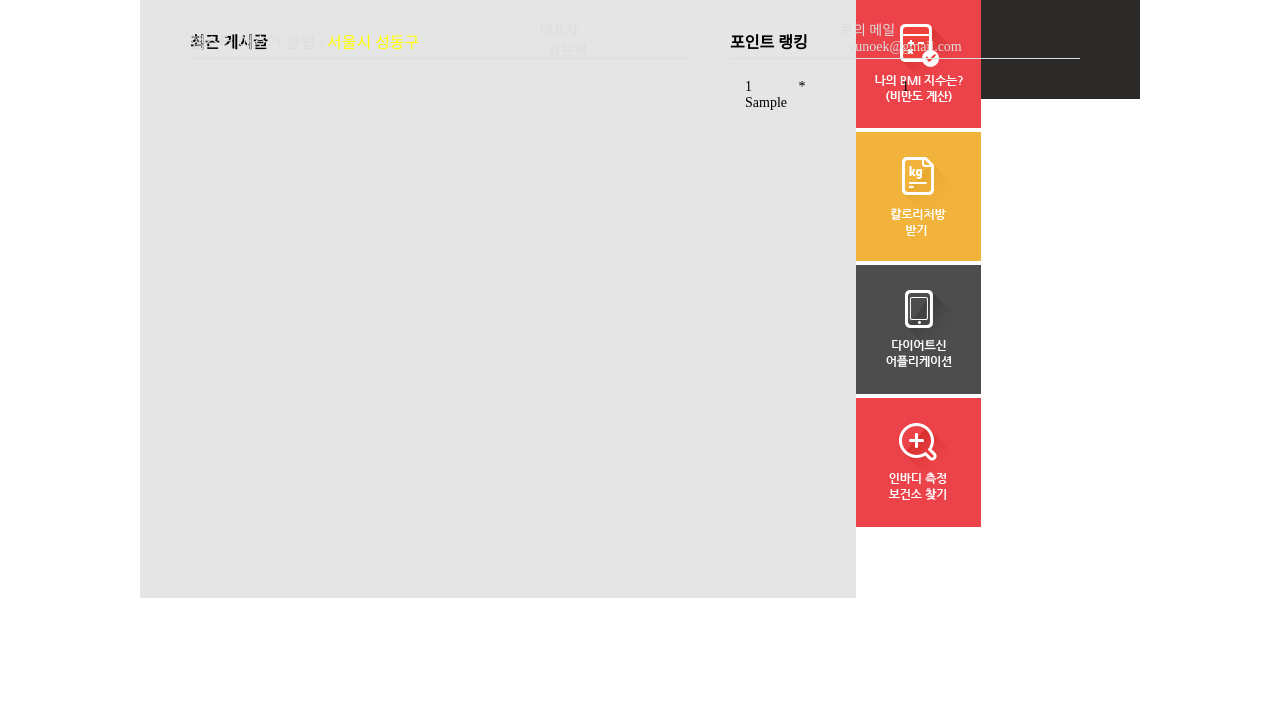
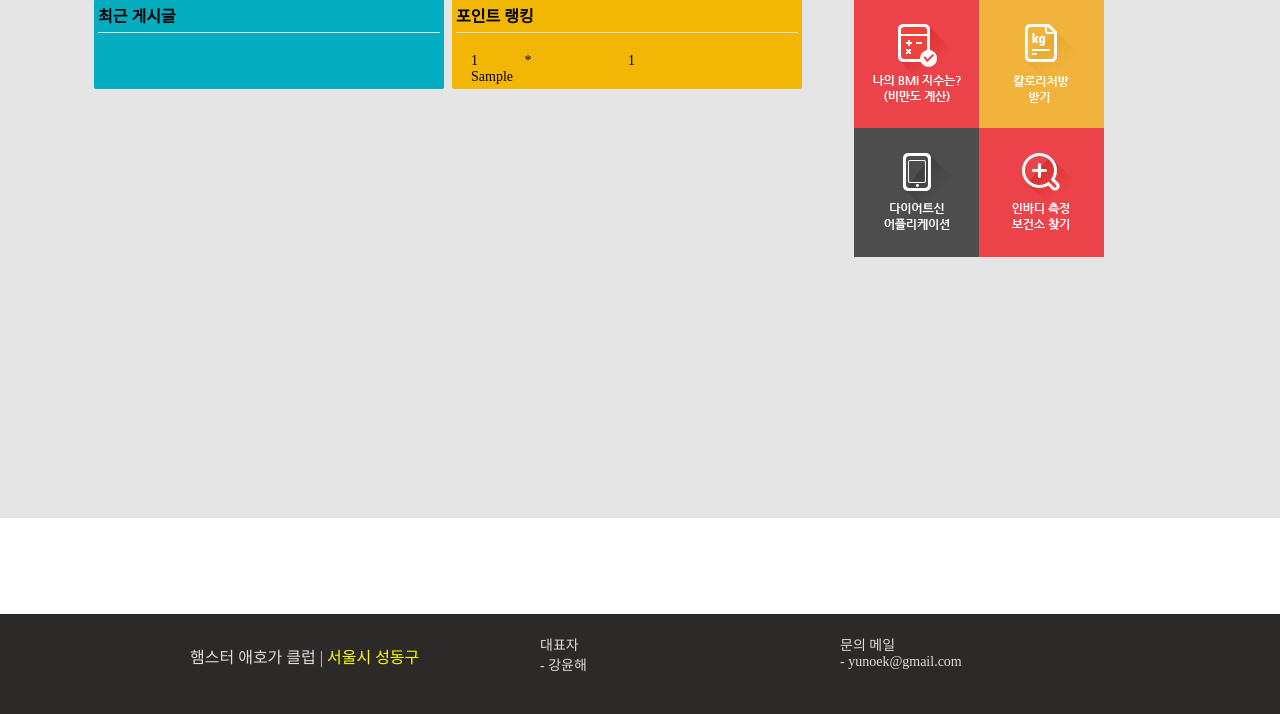
Before and after one commit to yunoi/HELF, a PHP site: page / in a window 1280 px wide. Shown: the part 757-1471 px from the top of the page. Before the commit the page ends 1355 px from the top, so only its background shows below. Run offline with PHP 8.4, Linux system fonts and the light colour scheme; tables that the repository leaves empty or names only in its code hold one stand-in row (values such as "Sample post"); data that the repository does not hold is empty.

Commit message:
강윤해 - 메인 레이아웃 aside, board preview 추가

```diff
--- a/common/css/carousel.css
+++ b/common/css/carousel.css
@@ -42,11 +42,11 @@ body{
     text-indent: -99999em;
   }
   #slideshow_nav a.prev{
-    background: url(./img/sprites.png) no-repeat 0 -20px;
+    background: url(../img/sprites.png) no-repeat 0 -20px;
     margin-left: -45%;
   }
   #slideshow_nav a.next{
-    background: url(./img/sprites.png) no-repeat -81px -20px;
+    background: url(../img/sprites.png) no-repeat -81px -20px;
     margin-left: 40%;
   }
   #slideshow_nav a.disabled{ display: none;}
@@ -60,12 +60,12 @@ body{
   #slideshow_indi a{
     width: 8px;
     height: 8px;
-    background: url(./img/sprites.png) no-repeat -114px -4px;
+    background: url(../img/sprites.png) no-repeat -114px -4px;
     margin: 4px;
     text-decoration: none;
     display: inline-block;
   }
   #slideshow_indi a.active{
-    background: url(./img/sprites.png) no-repeat -134px -4px;
+    background: url(../img/sprites.png) no-repeat -134px -4px;
 
   }
--- a/common/css/common.css
+++ b/common/css/common.css
@@ -12,9 +12,16 @@ a:visited { text-decoration:none; color: #222222; }
 a:active { text-decoration:none; color: #222222; }
 /* 상위 div: container */
 #container{
+  width: 100%;
+  min-width: 1000px;
+  background: url(../img/main_background.gif) repeat-x;
+    height: 100%;
+    min-height: 615px;
+}
+#section_aside{
+  margin: 0 auto;
   padding: 80px 0 90px;
-  width: 1000px;
-  margin: 0 auto;
+  width: 1100px;
 }
 /* 상단 헤더 */
 #top { position: relative; background-color: #e0e0e0; width: 100%; height: 40px; margin: 0 auto; }
@@ -130,13 +137,12 @@ height: 100%;
   float: left;
   background: none;
   padding: 0;
+  width: 250px;
 }
 #aside_shortcut{
-    height: 258px;
-    width: 231px;
-    height: 244px;
-    padding: 4px 0 0 0;
-    overflow: hidden;
+  padding: 0;
+  width: 100%;
+  height: 258px;
 }
 #aside_shortcut li {
   width: 125px;
@@ -145,7 +151,7 @@ height: 100%;
     float: left;
 }
 /* 하단 푸터 */
-footer { height: 100px; background-color: #2c2a29; z-index: 1;}
+footer { height: 100px; background-color: #2c2a29; z-index: 1; clear: both;}
 #footer_content { position: relative; width: 1000px; margin: 0 auto; color: #dddddd; }
 #footer_logo { position: absolute; top: 30px; left: 50px; font-size: 16px; }
 #footer_logo span { color: yellow; }
--- a/common/css/main.css
+++ b/common/css/main.css
@@ -4,18 +4,34 @@
     min-height: 615px;
     float: left;
     position: relative;
-    background: url(../img/main_background.gif) repeat-x;
+    padding-right: 48px;
 }
-#latest { position: absolute; top: 30px; left: 50px; }
-#latest h4 { width: 500px; font-size: 16px; padding-bottom: 5px; border-bottom: solid 1px #dddddd; }
+#board_preview {
+    width: 100%;
+    height: 169px;
+    color: #000;
+    position: relative;
+    overflow: hidden;
+}
+#latest { width: 350px; float: left; box-sizing: border-box; background-color: #04adbf;
+    margin: 0 4px;
+    padding: 4px;
+    border-radius: 2px;
+}
+#latest h4 { font-size: 16px; padding-bottom: 5px; border-bottom: solid 1px #dddddd; }
 #latest ul { margin-top: 20px; }
 #latest li { margin-top: 8px; margin-left: 10px; }
 #latest span { display: inline-block; }
 #latest span:nth-child(1) { width: 280px; }
 #latest span:nth-child(2) { width: 100px; }
 #latest span:nth-child(3) { width: 100px; }
-#point_rank { position: absolute; top: 30px; left: 590px; }
-#point_rank h4 { width: 350px; font-size: 16px; padding-bottom: 5px; border-bottom: solid 1px #dddddd; }
+#point_rank { width: 350px; float: left; box-sizing: border-box;background-color: #f2b705;
+    margin: 0 4px;
+    padding: 4px;
+    border-radius: 2px;
+
+}
+#point_rank h4 { font-size: 16px; padding-bottom: 5px; border-bottom: solid 1px #dddddd; }
 #point_rank ul { margin-top: 20px; }
 #point_rank li { margin-top: 8px; margin-left: 15px; }
 #point_rank span { display: inline-block; }
--- a/common/lib/aside.php
+++ b/common/lib/aside.php
@@ -1,5 +1,5 @@
 <div id="aside_menu">
-    <ul class="aside_shortcut">
+    <ul id="aside_shortcut">
         <li>
             <a href="#">
                 <img src="http://<?php echo $_SERVER['HTTP_HOST']; ?>/helf/common/img/link_shortcut01.gif" alt="나의 BMI 지수는?(비만도 계산)"></a>
--- /dev/null
+++ b/common/lib/carousel.php
@@ -0,0 +1,26 @@
+<div id="carousel_section">
+<ul>
+    <li>
+        <img src="http://<?php echo $_SERVER['HTTP_HOST']; ?>/helf/common/img/img01.png">
+    </li>
+    <li>
+        <img src="http://<?php echo $_SERVER['HTTP_HOST']; ?>/helf/common/img/img02.png">
+    </li>
+    <li>
+        <img src="http://<?php echo $_SERVER['HTTP_HOST']; ?>/helf/common/img/img03.png">
+    </li>
+    <li>
+        <img src="http://<?php echo $_SERVER['HTTP_HOST']; ?>/helf/common/img/img04.png">
+    </li>
+</ul>
+<div id="slideshow_nav">
+    <a href="#" class="prev">prev</a>
+    <a href="#" class="next">next</a>
+</div>
+<div id="slideshow_indi">
+    <a href="#" class='active'>&nbsp;&nbsp;</a>
+    <a href="#">&nbsp;&nbsp;</a>
+    <a href="#">&nbsp;&nbsp;</a>
+    <a href="#">&nbsp;&nbsp;</a>
+</div>
+</div>
--- a/common/lib/header.php
+++ b/common/lib/header.php
@@ -57,11 +57,13 @@
   <nav id="menu_bar">
     <ul>
       <li id="li_first">
-      <a href="index.php"><img src="http://<?php echo $_SERVER['HTTP_HOST']; ?>/helf/common/img/helf_logo.png" alt="헬프 로고"></a>
+      <a href="http://<?php echo $_SERVER['HTTP_HOST']; ?>/helf/index.php">
+        <img src="http://<?php echo $_SERVER['HTTP_HOST']; ?>/helf/common/img/helf_logo.png" alt="헬프 로고">
+      </a>
       </li>
       <li><a href='#'><span>소개</span></a></li>
       <li><a href='#'><span>프로그램</span></a></li>
-      <li><a href='./community/free/list.php'><span>커뮤니티</span></a></li>
+      <li><a href="http://<?php echo $_SERVER['HTTP_HOST']; ?>/helf/community/free/list.php"><span>커뮤니티</span></a></li>
       <li><a href="#"><span>건강정보</span></a></li>
       <li><a href="#"><span>같이할건강</span></a></li>
     </ul>
--- a/common/lib/main.php
+++ b/common/lib/main.php
@@ -1,31 +1,7 @@
-<div id="carousel_section">
-            <ul>
-                <li>
-                    <img src="./img/img01.png">
-                </li>
-                <li>
-                    <img src="./img/img02.png">
-                </li>
-                <li>
-                    <img src="./img/img03.png">
-                </li>
-                <li>
-                    <img src="./img/img04.png">
-                </li>
-            </ul>
-            <div id="slideshow_nav">
-                <a href="#" class="prev">prev</a>
-                <a href="#" class="next">next</a>
-            </div>
-            <div id="slideshow_indi">
-                <a href="#" class='active'>&nbsp;&nbsp;</a>
-                <a href="#">&nbsp;&nbsp;</a>
-                <a href="#">&nbsp;&nbsp;</a>
-                <a href="#">&nbsp;&nbsp;</a>
-            </div>
-        </div>
+
 <div id="main_content">
-  <div id="latest">
+  <div id=board_preview>
+<div id="latest">
     <h4>최근 게시글</h4>
     <ul>
 <!-- 최근 게시글 DB 불러오기 -->
@@ -83,4 +59,5 @@
 ?>
       </ul>
   </div>
+  </div>
 </div>
--- a/index.php
+++ b/index.php
@@ -3,28 +3,42 @@
     <head>
         <meta charset="utf-8">
         <title>HELF :: Health friends, healthier life</title>
-    <link rel="stylesheet" type="text/css" href="http://<?php echo $_SERVER['HTTP_HOST']; ?>/helf/common/css/common.css">
-    <link rel="stylesheet" type="text/css" href="http://<?php echo $_SERVER['HTTP_HOST']; ?>/helf/common/css/main.css">
-    <link rel="stylesheet" type="text/css" href="http://<?php echo $_SERVER['HTTP_HOST']; ?>/helf/common/css/carousel.css">
+        <link
+            rel="stylesheet"
+            type="text/css"
+            href="http://<?php echo $_SERVER['HTTP_HOST']; ?>/helf/common/css/common.css">
+        <link
+            rel="stylesheet"
+            type="text/css"
+            href="http://<?php echo $_SERVER['HTTP_HOST']; ?>/helf/common/css/main.css">
+        <link
+            rel="stylesheet"
+            type="text/css"
+            href="http://<?php echo $_SERVER['HTTP_HOST']; ?>/helf/common/css/carousel.css">
         <script src="./js/vendor/modernizr.custom.min.js"></script>
         <script src="./js/vendor/jquery-1.10.2.min.js"></script>
         <script src="./js/vendor/jquery-ui-1.10.3.custom.min.js"></script>
         <script type="text/javascript" src="./main.js"></script>
     </head>
     <body>
-    <div id="container">
+
         <header>
             <?php include $_SERVER['DOCUMENT_ROOT']."/helf/common/lib/header.php";?>
+            <?php include $_SERVER['DOCUMENT_ROOT']."/helf/common/lib/carousel.php";?>
         </header>
+        <div id="container">
+            <div id="section_aside">
                 <section>
                     <?php include $_SERVER['DOCUMENT_ROOT']."/helf/common/lib/main.php";?>
                 </section>
                 <aside>
                     <?php include $_SERVER['DOCUMENT_ROOT']."/helf/common/lib/aside.php";?>
                 </aside>
+            </div>
+        </div>
         <footer>
             <?php include $_SERVER['DOCUMENT_ROOT']."/helf/common/lib/footer.php";?>
         </footer>
-    </div>
+
     </body>
 </html>
```
Also changed, not shown: carousel.css (deleted, +0 -71 lines), common/img/img01.png (added), common/img/img02.png (added), common/img/img03.png (added), common/img/sprites.png (renamed from img/sprites.png), 5 other files. Lines whose indentation alone changed are shown as unchanged.
